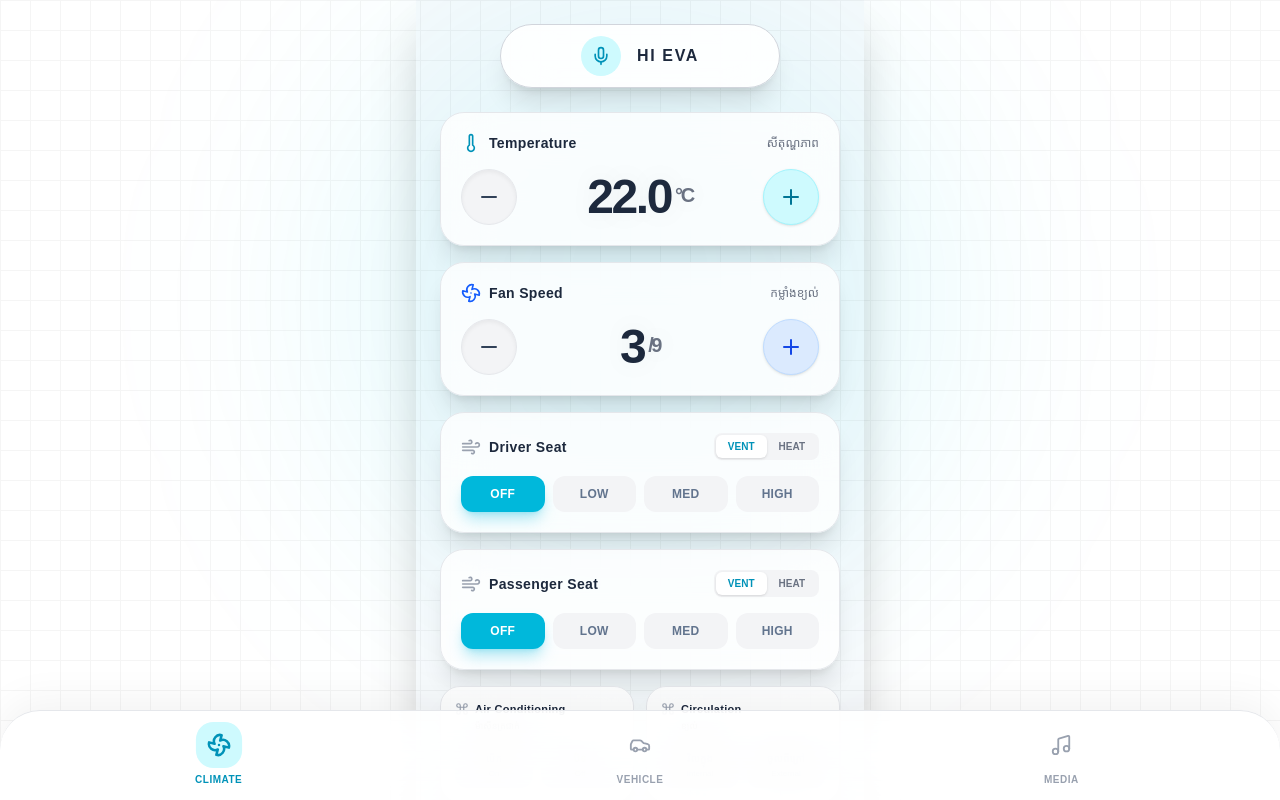
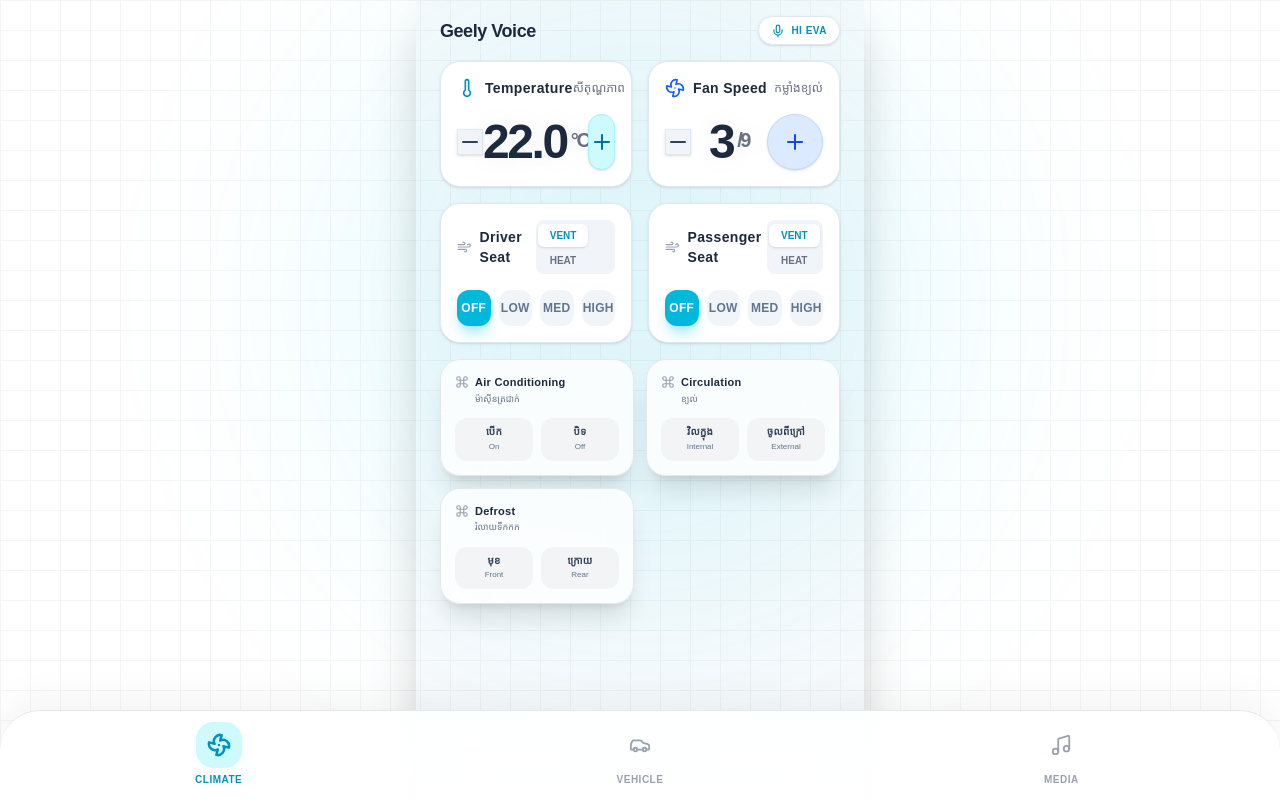
Before and after one commit to vatanaksambath/geely_voice_remote, a Next.js app: page / in a window 1280 px wide. Shown: the top 800 px of the page. Built offline with nearby package versions, Linux system fonts and the light colour scheme; a web font is replaced by a local one.

Commit message:
feat: implement speech synthesis hook and voice command dashboard UI

```diff
--- a/src/app/page.tsx
+++ b/src/app/page.tsx
@@ -51,20 +51,22 @@
       {/* Central Glow */}
       <div className="fixed top-0 left-1/2 -translate-x-1/2 w-[600px] h-[600px] bg-cyan-400/10 dark:bg-cyan-900/20 rounded-full blur-[120px] pointer-events-none"></div>
 
-      {/* Command Center Header */}
-      <header className="px-6 pt-6 pb-6 relative z-10 flex flex-col items-center">
+      {/* Compact Header */}
+      <header className="px-6 py-4 relative z-10 flex items-center justify-between">
+        <h2 className="text-lg font-black text-slate-800 dark:text-white tracking-tight">
+          Geely Voice
+        </h2>
 
         <motion.button
-          whileTap={{ scale: 0.97 }}
+          whileTap={{ scale: 0.9 }}
           onClick={() => handleSpeak('wake_word', '你好银河')}
           className={cn(
-            "relative z-10 w-full max-w-[280px] h-16 rounded-full flex items-center justify-center space-x-4 shadow-xl transition-all duration-500 backdrop-blur-xl overflow-hidden border",
+            "flex items-center space-x-1.5 px-3 py-1.5 rounded-full transition-all duration-300 border overflow-hidden relative",
             activePhraseId === 'wake_word'
-              ? "bg-cyan-500/10 border-cyan-400 shadow-[0_0_30px_rgba(34,211,238,0.3)]"
-              : "bg-white/90 dark:bg-black/60 border-gray-300 dark:border-white/10 hover:border-cyan-500/50 hover:bg-cyan-50 dark:hover:bg-cyan-900/30"
+              ? "bg-cyan-500 text-white border-cyan-400 shadow-[0_0_15px_rgba(34,211,238,0.5)]"
+              : "bg-white dark:bg-[#18181b] text-cyan-600 dark:text-cyan-400 border-slate-200 dark:border-[#27272a] shadow-sm hover:border-cyan-300 dark:hover:border-cyan-800"
           )}
         >
-          {/* Animated background scanline when active */}
           {activePhraseId === 'wake_word' && (
             <motion.div
               className="absolute inset-0 bg-gradient-to-r from-cyan-400/0 via-cyan-400/20 to-cyan-400/0"
@@ -72,22 +74,8 @@
               transition={{ repeat: Infinity, duration: 1.5, ease: "linear" }}
             />
           )}
-
-          <div className={cn(
-            "flex items-center justify-center w-10 h-10 rounded-full transition-all duration-300 relative z-10",
-            activePhraseId === 'wake_word'
-              ? "bg-cyan-500 text-white shadow-[0_0_15px_rgba(34,211,238,0.8)]"
-              : "bg-cyan-100 dark:bg-cyan-500/20 text-cyan-600 dark:text-cyan-400"
-          )}>
-            <Mic size={20} className={activePhraseId === 'wake_word' ? "animate-pulse" : ""} />
-          </div>
-
-          <span className={cn(
-            "text-base font-black tracking-widest uppercase relative z-10 transition-colors",
-            activePhraseId === 'wake_word' ? "text-cyan-700 dark:text-white" : "text-slate-800 dark:text-gray-200"
-          )}>
-            Hi Eva
-          </span>
+          <Mic size={14} className={activePhraseId === 'wake_word' ? "animate-pulse relative z-10" : "relative z-10"} />
+          <span className="text-[10px] font-bold tracking-wider uppercase relative z-10">Hi Eva</span>
         </motion.button>
       </header>
 
--- a/src/components/DynamicClimateControls.tsx
+++ b/src/components/DynamicClimateControls.tsx
@@ -84,8 +84,8 @@
 
       {/* Temperature Control */}
       <div className={cn(
-        "col-span-2 bg-white/80 dark:bg-black/40 backdrop-blur-xl border rounded-3xl p-5 shadow-xl dark:shadow-2xl transition-all duration-300 flex flex-col justify-between",
-        activePhraseId?.startsWith('temp') ? "border-cyan-500/50 shadow-[0_0_20px_rgba(6,182,212,0.15)]" : "border-gray-200 dark:border-white/10"
+        "bg-white dark:bg-[#18181b] border rounded-[20px] p-4 shadow-sm dark:shadow-xl dark:shadow-black/40 transition-all duration-300 flex flex-col justify-between",
+        activePhraseId?.startsWith('temp') ? "border-cyan-500 shadow-[0_0_15px_rgba(6,182,212,0.2)]" : "border-slate-200 dark:border-[#27272a]"
       )}>
         <div className="flex items-center justify-between mb-4">
           <div className="flex items-center space-x-2">
@@ -98,7 +98,7 @@
           <motion.button
             whileTap={{ scale: 0.9 }}
             onClick={() => adjustTemp(-0.5)}
-            className="w-14 h-14 rounded-full bg-gray-100 dark:bg-white/5 border border-gray-200 dark:border-white/10 flex items-center justify-center text-slate-700 dark:text-white hover:bg-gray-200 dark:hover:bg-white/10 transition-colors shadow-inner"
+            className="bg-slate-100 dark:bg-[#27272a] border border-slate-200 dark:border-[#27272a] flex items-center justify-center text-slate-700 dark:text-gray-300 hover:bg-slate-200 dark:hover:bg-[#3f3f46] transition-colors shadow-sm"
           >
             <Minus size={24} />
           </motion.button>
@@ -119,8 +119,8 @@
 
       {/* Fan Speed Control */}
       <div className={cn(
-        "col-span-2 bg-white/80 dark:bg-black/40 backdrop-blur-xl border rounded-3xl p-5 shadow-xl dark:shadow-2xl transition-all duration-300 flex flex-col justify-between",
-        activePhraseId?.startsWith('fan') ? "border-cyan-500/50 shadow-[0_0_20px_rgba(6,182,212,0.15)]" : "border-gray-200 dark:border-white/10"
+        "bg-white dark:bg-[#18181b] border rounded-[20px] p-4 shadow-sm dark:shadow-xl dark:shadow-black/40 transition-all duration-300 flex flex-col justify-between",
+        activePhraseId?.startsWith('fan') ? "border-cyan-500 shadow-[0_0_15px_rgba(6,182,212,0.2)]" : "border-slate-200 dark:border-[#27272a]"
       )}>
         <div className="flex items-center justify-between mb-4">
           <div className="flex items-center space-x-2">
@@ -133,7 +133,7 @@
           <motion.button
             whileTap={{ scale: 0.9 }}
             onClick={() => adjustFan(-1)}
-            className="w-14 h-14 rounded-full bg-gray-100 dark:bg-white/5 border border-gray-200 dark:border-white/10 flex items-center justify-center text-slate-700 dark:text-white hover:bg-gray-200 dark:hover:bg-white/10 transition-colors shadow-inner"
+            className="bg-slate-100 dark:bg-[#27272a] border border-slate-200 dark:border-[#27272a] flex items-center justify-center text-slate-700 dark:text-gray-300 hover:bg-slate-200 dark:hover:bg-[#3f3f46] transition-colors shadow-sm"
           >
             <Minus size={24} />
           </motion.button>
@@ -154,8 +154,8 @@
 
       {/* Driver Seat */}
       <div className={cn(
-        "col-span-2 bg-white/80 dark:bg-black/40 backdrop-blur-xl border rounded-3xl p-5 shadow-xl dark:shadow-2xl transition-all duration-300",
-        (activePhraseId?.startsWith('driver_vent') || activePhraseId?.startsWith('driver_heat')) ? "border-cyan-500/50 shadow-[0_0_20px_rgba(6,182,212,0.15)]" : "border-gray-200 dark:border-white/10"
+        "bg-white dark:bg-[#18181b] border rounded-[20px] p-4 shadow-sm dark:shadow-xl dark:shadow-black/40 transition-all duration-300",
+        (activePhraseId?.startsWith('driver_vent') || activePhraseId?.startsWith('driver_heat')) ? "border-cyan-500 shadow-[0_0_15px_rgba(6,182,212,0.2)]" : "border-slate-200 dark:border-[#27272a]"
       )}>
         <div className="flex items-center justify-between mb-4">
           <div className="flex items-center space-x-2">
@@ -167,9 +167,9 @@
             <span className="text-slate-800 dark:text-gray-300 font-semibold text-sm tracking-wide">Driver Seat</span>
           </div>
 
-          <div className="flex bg-gray-100 dark:bg-white/5 rounded-lg p-0.5">
-            <button onClick={() => setDriverMode('vent')} className={cn("px-3 py-1 rounded-md text-[10px] font-bold transition-all", driverMode === 'vent' ? "bg-white dark:bg-gray-800 text-cyan-600 dark:text-cyan-400 shadow-sm" : "text-gray-500 hover:text-gray-700 dark:hover:text-gray-300")}>VENT</button>
-            <button onClick={() => setDriverMode('heat')} className={cn("px-3 py-1 rounded-md text-[10px] font-bold transition-all", driverMode === 'heat' ? "bg-white dark:bg-gray-800 text-orange-600 dark:text-orange-400 shadow-sm" : "text-gray-500 hover:text-gray-700 dark:hover:text-gray-300")}>HEAT</button>
+          <div className="bg-slate-100 dark:bg-[#27272a] rounded-lg p-0.5">
+            <button onClick={() => setDriverMode('vent')} className={cn("px-3 py-1 rounded-md text-[10px] font-bold transition-all", driverMode === 'vent' ? "bg-white dark:bg-[#3f3f46] text-cyan-600 dark:text-cyan-400 shadow-sm" : "text-gray-500 hover:text-gray-700 dark:hover:text-gray-300")}>VENT</button>
+            <button onClick={() => setDriverMode('heat')} className={cn("px-3 py-1 rounded-md text-[10px] font-bold transition-all", driverMode === 'heat' ? "bg-white dark:bg-[#3f3f46] text-orange-600 dark:text-orange-400 shadow-sm" : "text-gray-500 hover:text-gray-700 dark:hover:text-gray-300")}>HEAT</button>
           </div>
         </div>
 
@@ -188,7 +188,7 @@
                   "py-2.5 rounded-xl text-[10px] sm:text-xs font-bold transition-all duration-300 uppercase tracking-wide",
                   isActive
                     ? `${activeColor} text-white shadow-lg`
-                    : "bg-gray-100 dark:bg-white/5 text-slate-500 dark:text-gray-400 hover:bg-gray-200 dark:hover:bg-white/10"
+                    : "bg-slate-100 dark:bg-[#27272a] text-slate-500 dark:text-gray-400 hover:bg-slate-200 dark:hover:bg-[#3f3f46]"
                 )}
               >
                 {level}
@@ -200,8 +200,8 @@
 
       {/* Passenger Seat */}
       <div className={cn(
-        "col-span-2 bg-white/80 dark:bg-black/40 backdrop-blur-xl border rounded-3xl p-5 shadow-xl dark:shadow-2xl transition-all duration-300",
-        (activePhraseId?.startsWith('pass_vent') || activePhraseId?.startsWith('pass_heat')) ? "border-cyan-500/50 shadow-[0_0_20px_rgba(6,182,212,0.15)]" : "border-gray-200 dark:border-white/10"
+        "bg-white dark:bg-[#18181b] border rounded-[20px] p-4 shadow-sm dark:shadow-xl dark:shadow-black/40 transition-all duration-300",
+        (activePhraseId?.startsWith('pass_vent') || activePhraseId?.startsWith('pass_heat')) ? "border-cyan-500 shadow-[0_0_15px_rgba(6,182,212,0.2)]" : "border-slate-200 dark:border-[#27272a]"
       )}>
         <div className="flex items-center justify-between mb-4">
           <div className="flex items-center space-x-2">
@@ -213,9 +213,9 @@
             <span className="text-slate-800 dark:text-gray-300 font-semibold text-sm tracking-wide">Passenger Seat</span>
           </div>
 
-          <div className="flex bg-gray-100 dark:bg-white/5 rounded-lg p-0.5">
-            <button onClick={() => setPassengerMode('vent')} className={cn("px-3 py-1 rounded-md text-[10px] font-bold transition-all", passengerMode === 'vent' ? "bg-white dark:bg-gray-800 text-cyan-600 dark:text-cyan-400 shadow-sm" : "text-gray-500 hover:text-gray-700 dark:hover:text-gray-300")}>VENT</button>
-            <button onClick={() => setPassengerMode('heat')} className={cn("px-3 py-1 rounded-md text-[10px] font-bold transition-all", passengerMode === 'heat' ? "bg-white dark:bg-gray-800 text-orange-600 dark:text-orange-400 shadow-sm" : "text-gray-500 hover:text-gray-700 dark:hover:text-gray-300")}>HEAT</button>
+          <div className="bg-slate-100 dark:bg-[#27272a] rounded-lg p-0.5">
+            <button onClick={() => setPassengerMode('vent')} className={cn("px-3 py-1 rounded-md text-[10px] font-bold transition-all", passengerMode === 'vent' ? "bg-white dark:bg-[#3f3f46] text-cyan-600 dark:text-cyan-400 shadow-sm" : "text-gray-500 hover:text-gray-700 dark:hover:text-gray-300")}>VENT</button>
+            <button onClick={() => setPassengerMode('heat')} className={cn("px-3 py-1 rounded-md text-[10px] font-bold transition-all", passengerMode === 'heat' ? "bg-white dark:bg-[#3f3f46] text-orange-600 dark:text-orange-400 shadow-sm" : "text-gray-500 hover:text-gray-700 dark:hover:text-gray-300")}>HEAT</button>
           </div>
         </div>
 
@@ -234,7 +234,7 @@
                   "py-2.5 rounded-xl text-[10px] sm:text-xs font-bold transition-all duration-300 uppercase tracking-wide",
                   isActive
                     ? `${activeColor} text-white shadow-lg`
-                    : "bg-gray-100 dark:bg-white/5 text-slate-500 dark:text-gray-400 hover:bg-gray-200 dark:hover:bg-white/10"
+                    : "bg-slate-100 dark:bg-[#27272a] text-slate-500 dark:text-gray-400 hover:bg-slate-200 dark:hover:bg-[#3f3f46]"
                 )}
               >
                 {level}
```
Also changed, not shown: src/components/DynamicWindowControls.tsx (+16 -25 lines), src/hooks/useSpeechSynthesis.ts (+7 -1 lines).
